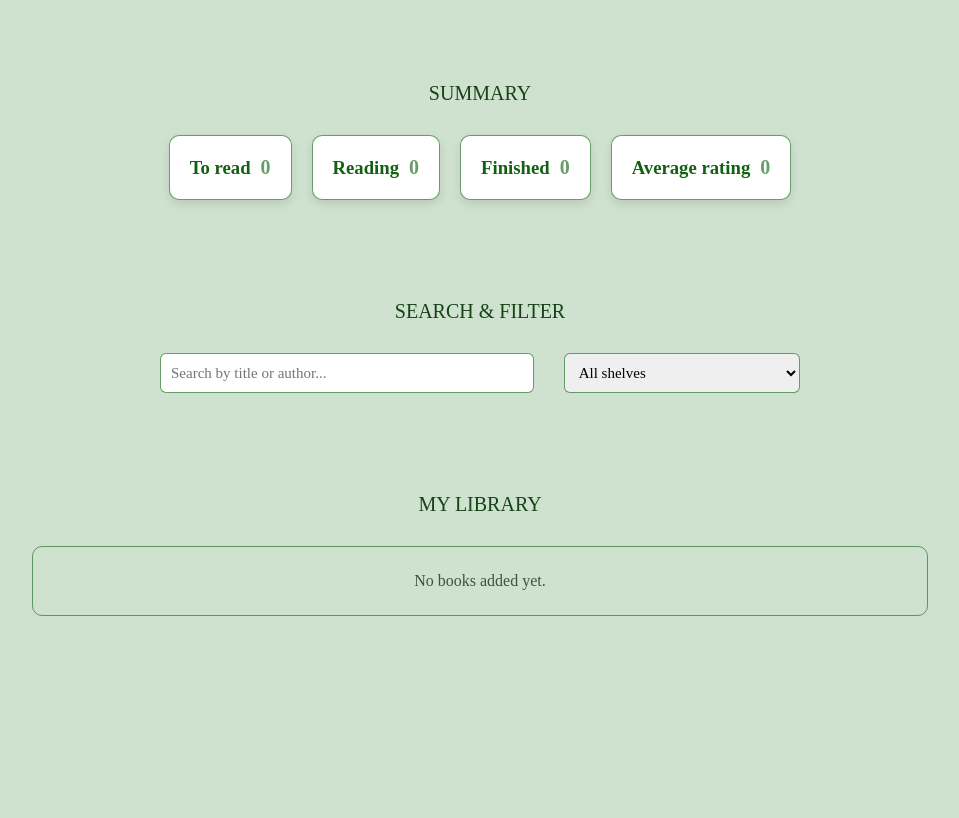
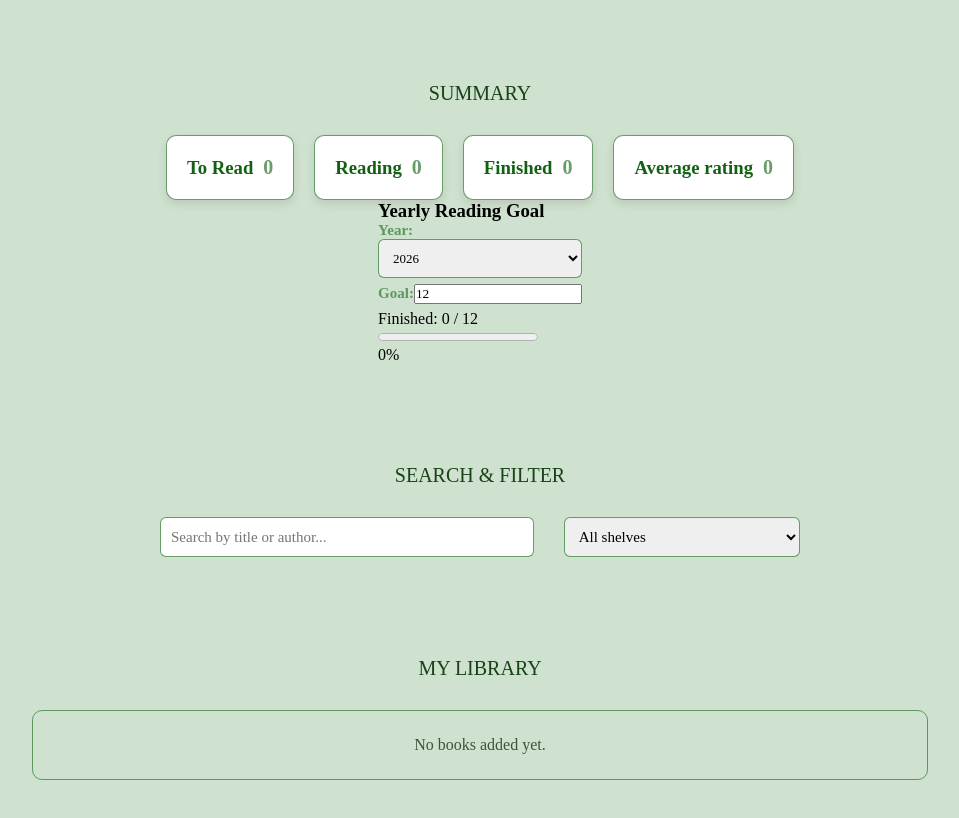
Before and after one commit to yashvardhannautiyal/book-library-stage-3, a React (Vite) app in the folder Frontend/: page / in a window 1280 px wide. Shown: the part 860-1678 px from the top of the page, without its empty margins (160-1119 px from the left). Before the commit the page ends 1526 px from the top, so only its background shows below. Built offline with nearby package versions, Linux system fonts and the light colour scheme.

Commit message:
updated Summary.jsx for yearly goals feature

```diff
--- a/Frontend/src/App.jsx
+++ b/Frontend/src/App.jsx
@@ -127,9 +127,7 @@ function App() {
         }
 
         // older version of shelf
-      const oldShelf = shelves.find(
-        (shelf) => shelf.id === book.shelfId,
-      );
+        const oldShelf = shelves.find((shelf) => shelf.id === book.shelfId);
 
         //updated version of shelf
         const newShelf = shelves.find(
@@ -205,15 +203,11 @@ function App() {
   const handleDeleteShelf = (shelfId, destination) => {
     setBooks((prev) =>
       prev.map((book) =>
-      book.shelfId === shelfId
-        ? { ...book, shelfId: destination }
-        : book,
+        book.shelfId === shelfId ? { ...book, shelfId: destination } : book,
       ),
     );
 
-  setShelves(
-    (prev) => prev.filter((shelf) => shelf.id !== shelfId),
-  );
+    setShelves((prev) => prev.filter((shelf) => shelf.id !== shelfId));
   };
 
   // ---------------------SEARCH----------------------
@@ -262,7 +256,6 @@ function App() {
         ).toFixed(1)
       : 0;
 
-
   //-----------finished this year----------------
   const currentYear = new Date().getFullYear();
 
@@ -281,9 +274,7 @@ const finishedThisYear = books.filter((book) => {
   const booksPerShelf = shelves.map((shelf) => ({
     shelfId: shelf.id,
     shelfName: shelf.name,
-  count: books.filter(
-    (book) => book.shelfId === shelf.id
-  ).length,
+    count: books.filter((book) => book.shelfId === shelf.id).length,
   }));
 
   // ------------yearly goal -------------------
@@ -296,28 +287,18 @@ const booksPerShelf = shelves.map((shelf) => ({
 
     const parsedGoal = Number(savedGoal);
 
-  return Number.isFinite(parsedGoal) && parsedGoal >= 0
-    ? parsedGoal
-    : 12;
+    return Number.isFinite(parsedGoal) && parsedGoal >= 0 ? parsedGoal : 12;
   });
-
 
   // update and save every time yearly goal changes
   useEffect(() => {
-  localStorage.setItem(
-    "yearlyGoal",
-    String(yearlyGoal)
-  );
+    localStorage.setItem("yearlyGoal", String(yearlyGoal));
   }, [yearlyGoal]);
-
 
   //--------------goal percentage-----------------
   const goalPercentage =
     yearlyGoal > 0
-    ? Math.min(
-        100,
-        Math.round((finishedThisYear / yearlyGoal) * 100)
-      )
+      ? Math.min(100, Math.round((finishedThisYear / yearlyGoal) * 100))
       : 0;
 
   return (
@@ -336,10 +317,14 @@ const goalPercentage =
 
       {/* summary */}
       <Summary
-        toReadCount={toReadCount}
-        readingCount={readingCount}
-        finishedCount={finishedCount}
+        booksPerShelf={booksPerShelf}
+        finishedThisYear={finishedThisYear}
         averageRating={averageRating}
+        yearlyGoal={yearlyGoal}
+        goalPercentage={goalPercentage}
+        selectedYear={selectedYear}
+        setSelectedYear={setSelectedYear}
+        setYearlyGoal={setYearlyGoal}
       />
 
       {/* search filter  */}
--- a/Frontend/src/components/Summary/Summary.jsx
+++ b/Frontend/src/components/Summary/Summary.jsx
@@ -1,7 +1,18 @@
 import React from "react";
 import "./Summary.css";
 
-function Summary({ toReadCount, readingCount, finishedCount, averageRating }) {
+function Summary({
+  booksPerShelf,
+  finishedThisYear,
+  averageRating,
+  yearlyGoal,
+  goalPercentage,
+  selectedYear,
+  setSelectedYear,
+  setYearlyGoal,
+}) {
+
+   const currentYear = new Date().getFullYear();
   return (
     <div id="main-container">
       {/* heading container  */}
@@ -10,24 +21,63 @@ function Summary({ toReadCount, readingCount, finishedCount, averageRating }) {
       </div>
 
       {/* summary container  */}
-    <div id="summary-container">
-      <div className="count-container">
-        <h3>To read</h3>
-        <p>{toReadCount}</p>
+      <div id="summary-container">
+        {booksPerShelf.map((shelf) => (
+          <div className="count-container" key={shelf.shelfId}>
+            <h3>{shelf.shelfName}</h3>
+            <p>{shelf.count}</p>
+          </div>
+        ))}
+        <div className="count-container">
+          <h3>Average rating</h3>
+          <p>{averageRating}</p>
+        </div>
       </div>
-      <div className="count-container">
-        <h3>Reading</h3>
-        <p>{readingCount}</p>
+      {/* yearly goal */}
+      <div>
+        <h3>Yearly Reading Goal</h3>
+
+        {/* year selection */}
+        <label>
+          Year:
+          <select
+            value={selectedYear}
+            onChange={(e) => setSelectedYear(Number(e.target.value))}
+          >
+            <option value={currentYear}>{currentYear}</option>
+
+            <option value={currentYear - 1}>{currentYear - 1}</option>
+
+            <option value={currentYear - 2}>{currentYear - 2}</option>
+          </select>
+        </label>
+
+        {/* goal control */}
+        <label>
+          Goal:
+          <input
+            type="number"
+            min="0"
+            value={yearlyGoal}
+            onChange={(e) => setYearlyGoal(Number(e.target.value))}
+          />
+        </label>
+
+        {/* progress */}
+        {yearlyGoal === 0 ? (
+          <p>No yearly goal set.</p>
+        ) : (
+          <div>
+            <p>
+              Finished: {finishedThisYear} / {yearlyGoal}
+            </p>
+
+            <progress value={goalPercentage} max="100" />
+
+            <p>{goalPercentage}%</p>
+          </div>
+        )}
       </div>
-      <div className="count-container">
-        <h3>Finished</h3>
-        <p>{finishedCount}</p>
-      </div>
-      <div className="count-container">
-        <h3>Average rating</h3>
-        <p>{averageRating}</p>
-      </div>
-    </div>
     </div>
   );
 }
```
Lines whose indentation alone changed are shown as unchanged.
